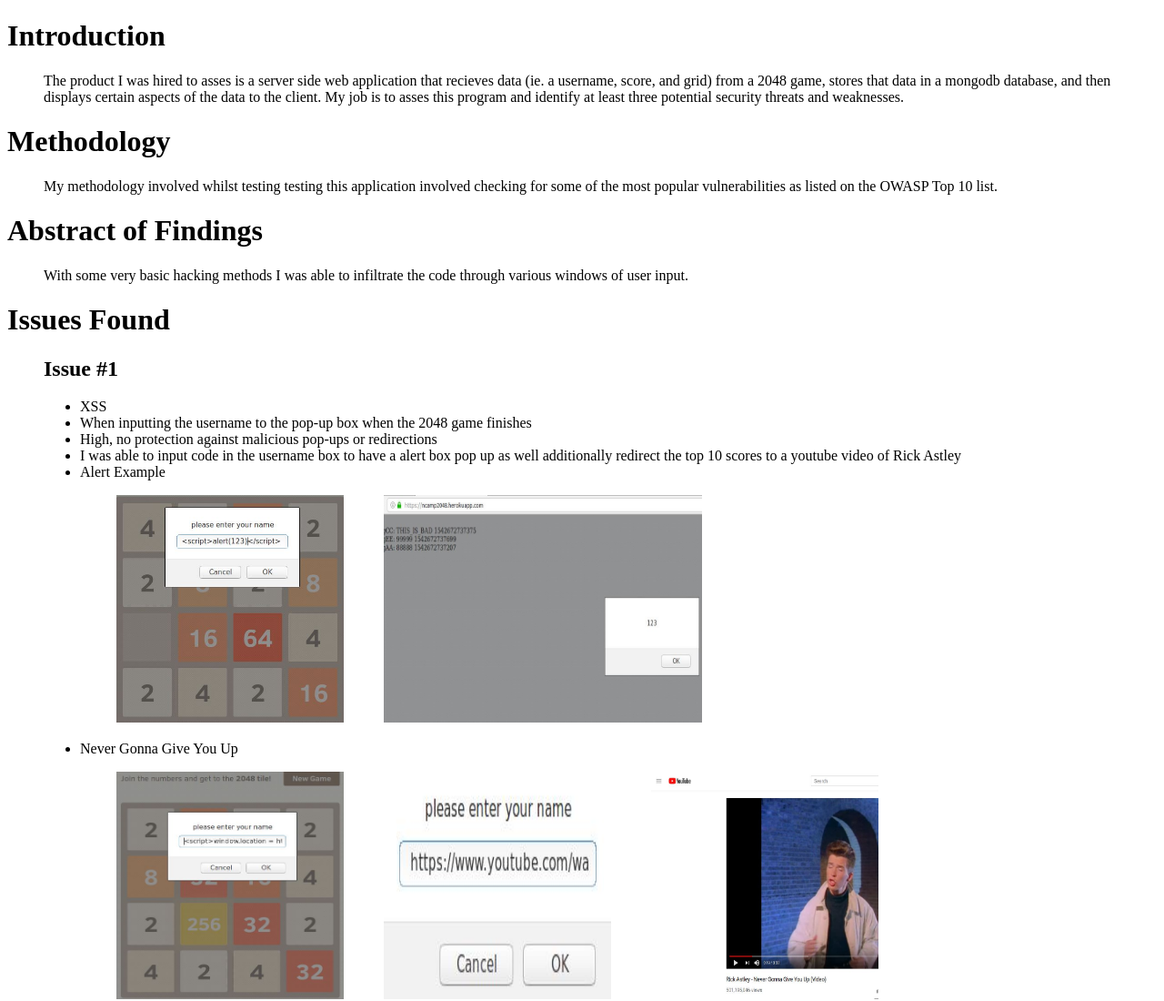
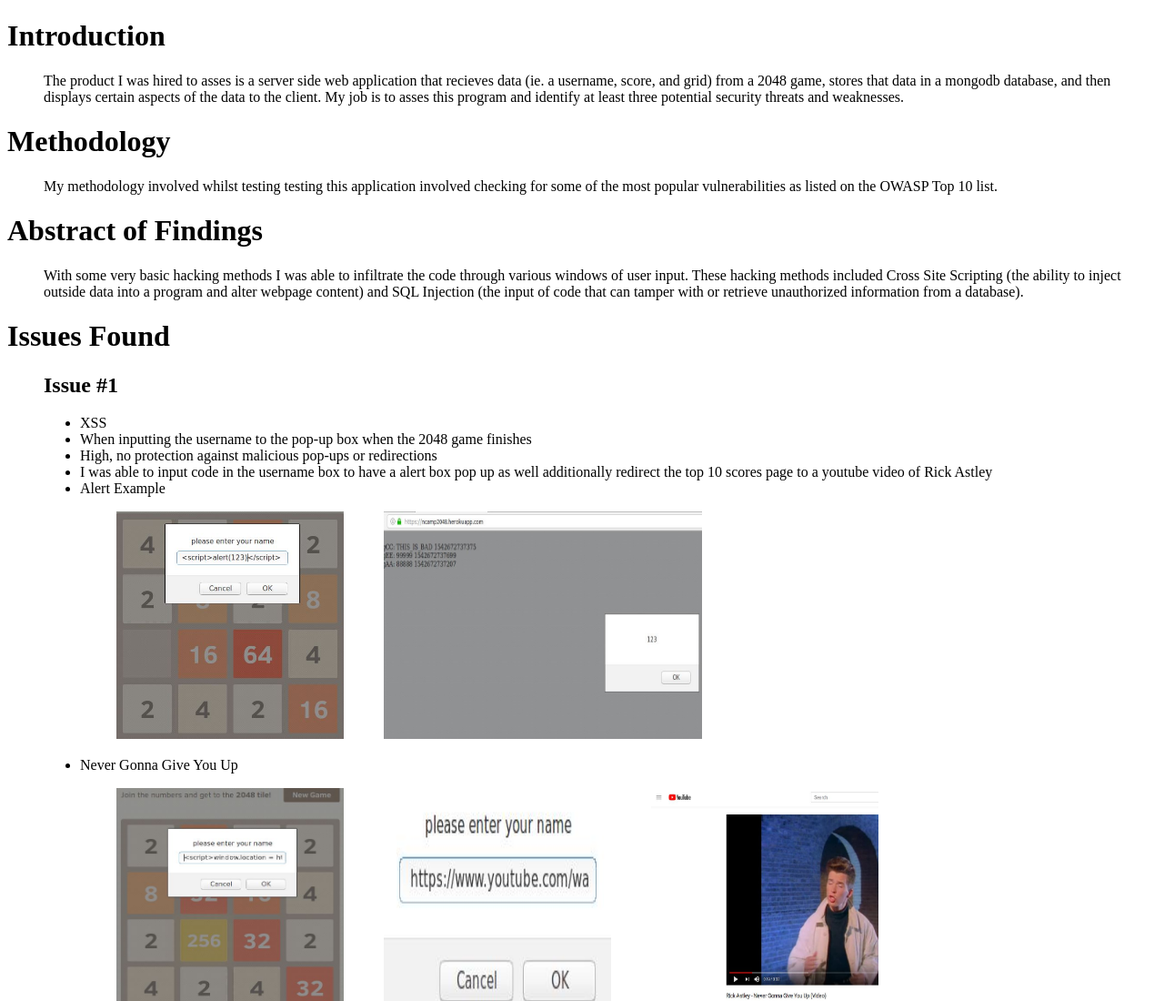
Before and after one commit to acoffey21/comp20-acoffey, a plain HTML site: page security/index.html in a window 1280 px wide. Shown: the top 1100 px of the page at 91% size. Drawn offline with Linux system fonts and the light colour scheme.

Commit message:
added abstract and README

```diff
--- a/security/index.html
+++ b/security/index.html
@@ -18,7 +18,7 @@
 
 	<h1>Abstract of Findings</h1>
 		<div class="tab">
-			<p>With some very basic hacking methods I was able to infiltrate the code through various windows of user input. </p>
+			<p>With some very basic hacking methods I was able to infiltrate the code through various windows of user input. These hacking methods included Cross Site Scripting (the ability to inject outside data into a program and alter webpage content) and SQL Injection (the input of code that can tamper with or retrieve unauthorized information from a database).</p>
 		</div>
 	<h1>Issues Found </h1>
 		<div class="tab">
@@ -28,7 +28,7 @@
 				<li> XSS </li>
 				<li> When inputting the username to the pop-up box when the 2048 game finishes </li>
 				<li> High, no protection against malicious pop-ups or redirections </li>
-				<li> I was able to input code in the username box to have a alert box pop up as well additionally redirect the top 10 scores to a youtube video of Rick Astley</li>
+				<li> I was able to input code in the username box to have a alert box pop up as well additionally redirect the top 10 scores page to a youtube video of Rick Astley</li>
 				<li> Alert Example</li>
 				<p> <img class="pic" src="XSS1code.jpg" width="250" height="250" alt="coding of making alert box"/>
 				<img class="pic" src="XSS1proof.jpg" width="350" height="250" alt="result of making alert box"/></p>
```
Also changed, not shown: security/README.txt (added).
